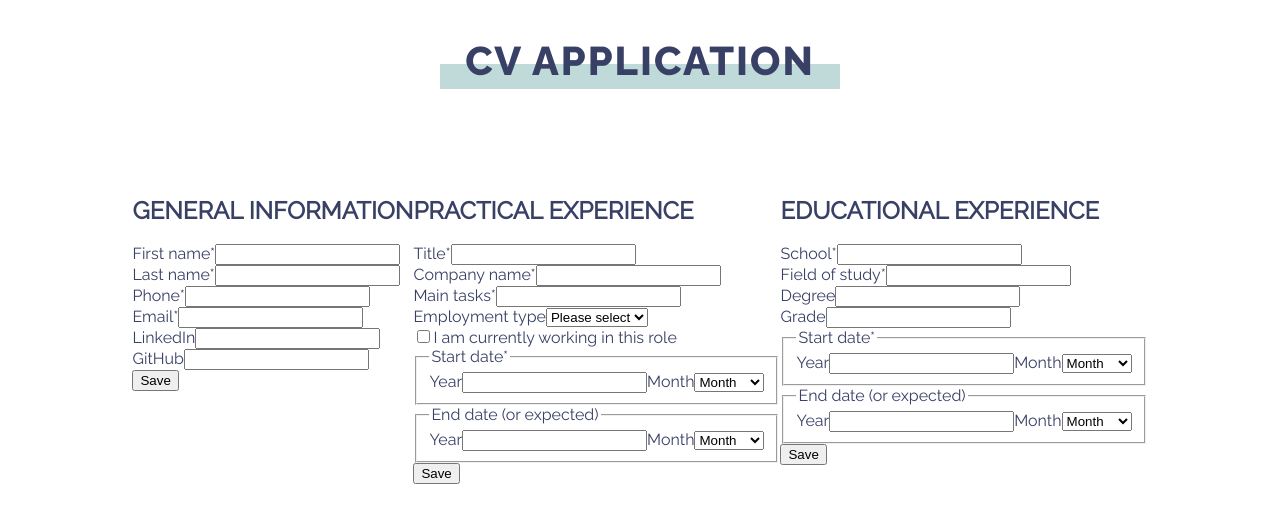
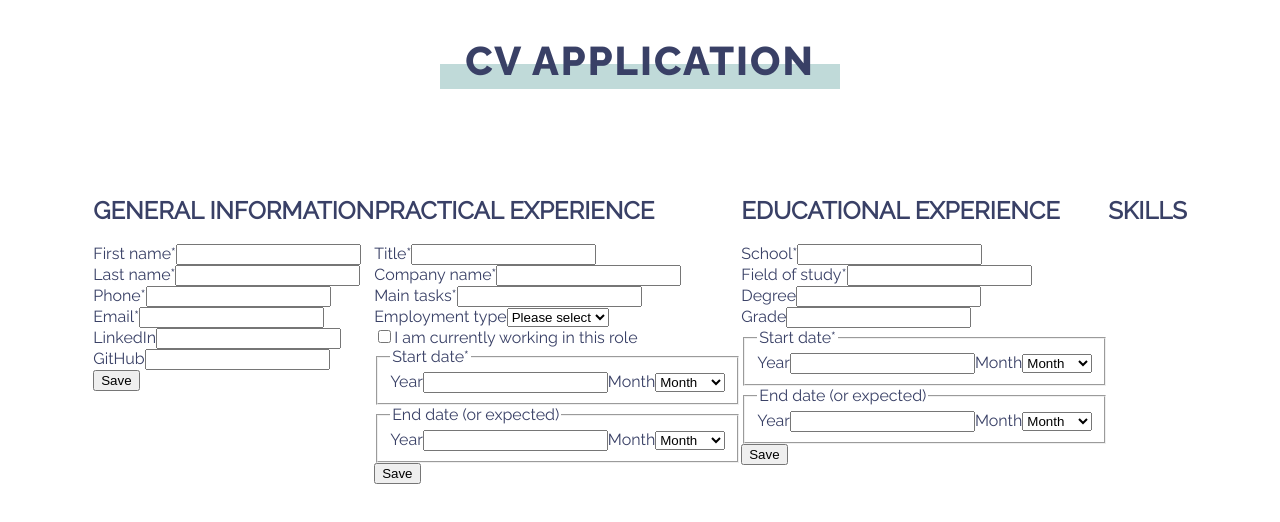
Before and after one commit to mooniiDev/cv-application, a React (Create React App) app: page / in a window 1280 px wide. Shown: the top 522 px of the page. Built offline with nearby package versions, Linux system fonts and the light colour scheme.

Commit message:
Add Skills component

```diff
--- a/src/components/Main.js
+++ b/src/components/Main.js
@@ -2,6 +2,7 @@ import React from 'react';
 import GeneralInformation from './GeneralInformation';
 import PracticalExperience from './PracticalExperience';
 import EducationalExperience from './EducationalExperience';
+import Skills from './Skills';
 
 class Main extends React.Component {
   constructor(props) {
@@ -16,6 +17,7 @@ class Main extends React.Component {
         <GeneralInformation />
         <PracticalExperience />
         <EducationalExperience />
+        <Skills />
       </main>
     );
   }
--- /dev/null
+++ b/src/components/Skills.js
@@ -0,0 +1,19 @@
+import React from 'react';
+
+class Skills extends React.Component {
+  constructor(props) {
+    super(props);
+
+    this.state = {};
+  }
+
+  render() {
+    return (
+      <div>
+        <h2>SKILLS</h2>
+      </div>
+    );
+  }
+}
+
+export default Skills;
```
